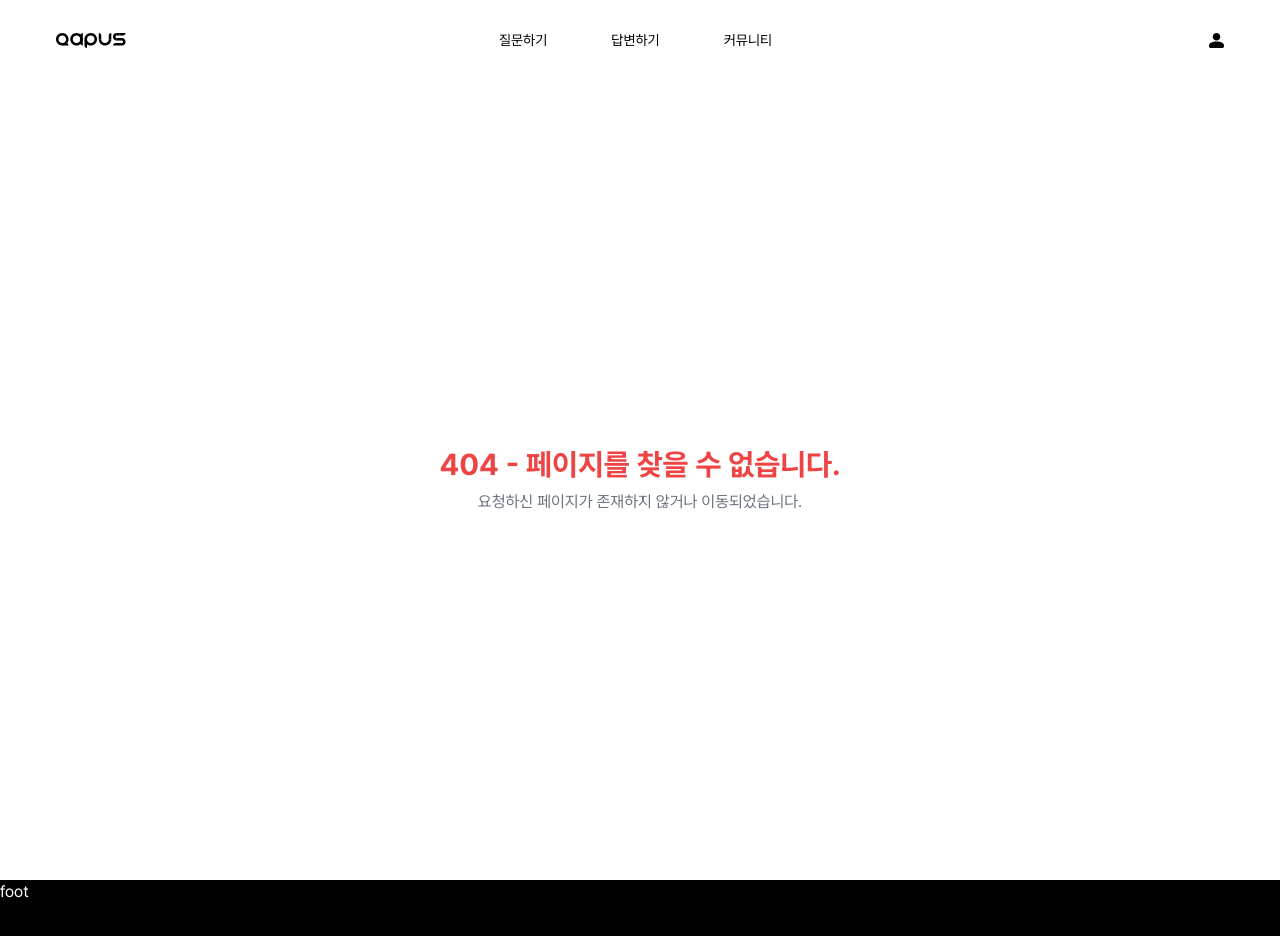
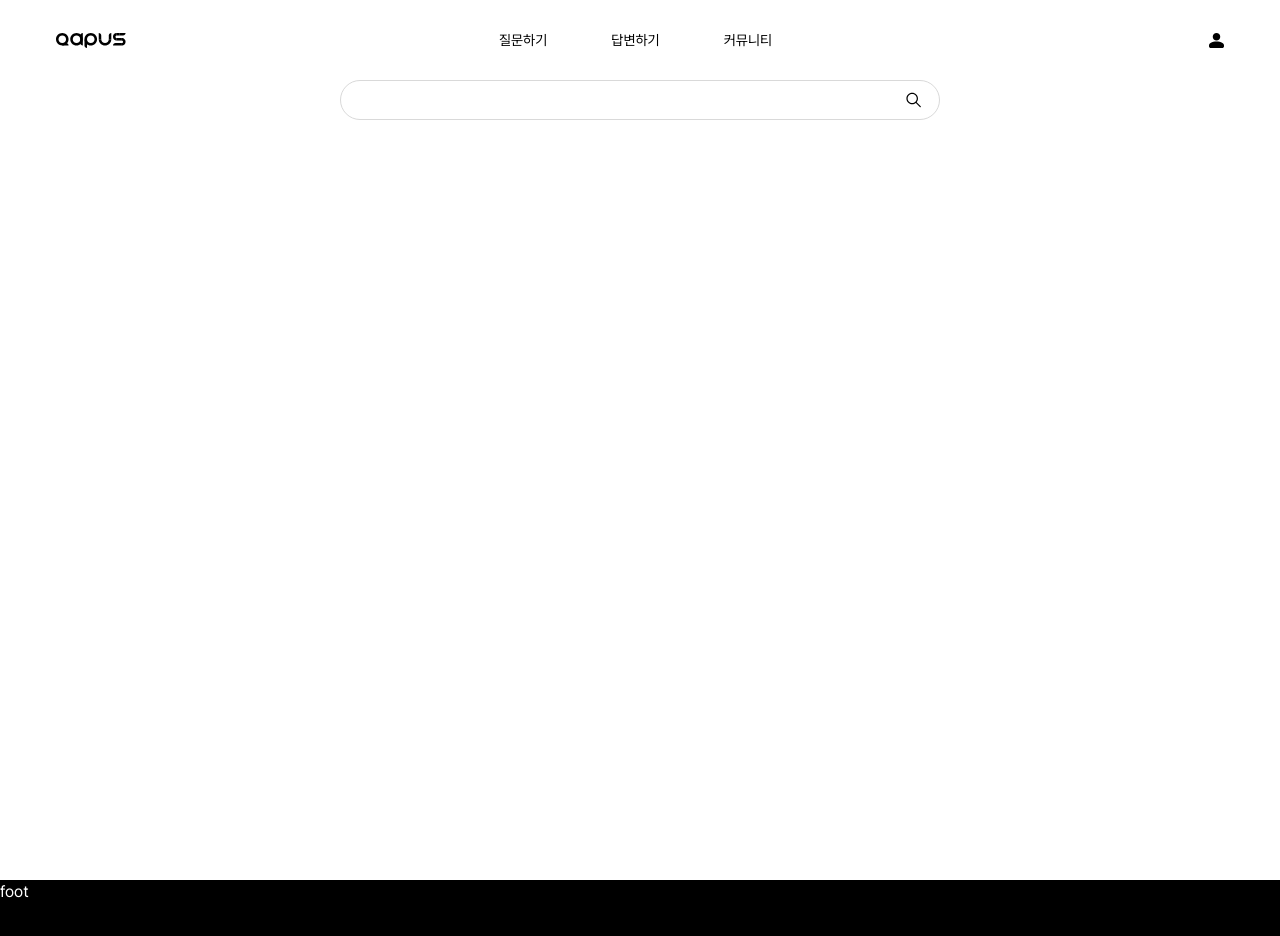
Before and after one commit to mimi-0506/Qampus_FE_deploy, a Next.js app: page /search in a window 1280 px wide. Before the commit this address had no page. Shown: the top 936 px of the page. Built offline with nearby package versions, Linux system fonts and the light colour scheme.

Commit message:
feat: 검색어 상태 관리 기능 추가 (zustand)

```diff
--- /dev/null
+++ b/app/search/page.tsx
@@ -0,0 +1,11 @@
+'use client';
+
+import SearchBar from '@/components/SearchBar';
+
+export default function SearchPage() {
+  return (
+    <main className="flex flex-col items-center bg-white min-h-screen">
+      <SearchBar />
+    </main>
+  );
+}
--- a/components/SearchBar.tsx
+++ b/components/SearchBar.tsx
@@ -1,13 +1,36 @@
+'use client';
+
 import {IoIosSearch} from 'react-icons/io';
+import {useRouter} from 'next/navigation';
+import {useEffect, useState} from 'react';
+import {useSearchStore} from '@/stores/search/searchStore';
 
 export default function SearchBar() {
+  const router = useRouter();
+  const {query, setQuery} = useSearchStore();
+  const [inputValue, setInputValue] = useState(query);
+
+  useEffect(() => setInputValue(query), [query]);
+
+  const handleSearch = () => {
+    if (!inputValue.trim()) return;
+    setQuery(inputValue);
+    router.push('/search');
+  };
+
   return (
     <div className="w-[600px] h-[40px] flex items-center border border-[#D9D9D9] text-sm rounded-3xl px-4">
       <input
         type="text"
         className="w-full h-full bg-transparent focus:outline-none text-black pd-2"
+        value={inputValue || query}
+        onChange={e => setInputValue(e.target.value)}
+        onKeyDown={e => e.key === 'Enter' && handleSearch()}
       />
-      <IoIosSearch className="w-5 h-5 text-black cursor-pointer pd-2" />
+      <IoIosSearch
+        className="w-5 h-5 text-black cursor-pointer pd-2"
+        onClick={handleSearch}
+      />
     </div>
   );
 }
--- /dev/null
+++ b/stores/search/searchStore.ts
@@ -0,0 +1,20 @@
+import {create} from 'zustand';
+import {createJSONStorage, persist} from 'zustand/middleware';
+
+interface SearchState {
+  query: string;
+  setQuery: (query: string) => void;
+}
+
+export const useSearchStore = create<SearchState>()(
+  persist(
+    set => ({
+      query: '',
+      setQuery: query => set({query}),
+    }),
+    {
+      name: 'search-storage',
+      storage: createJSONStorage(() => sessionStorage),
+    },
+  ),
+);
```
